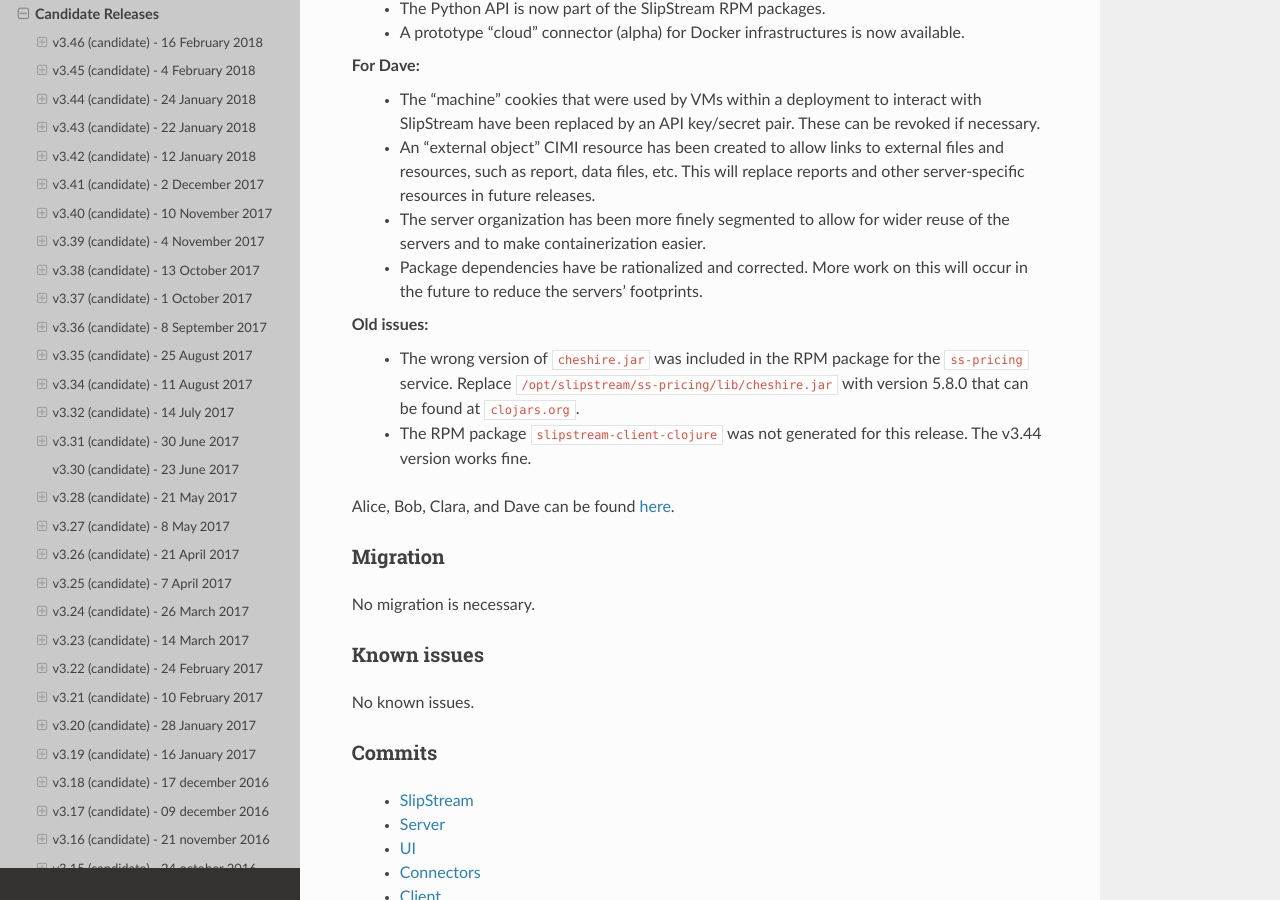
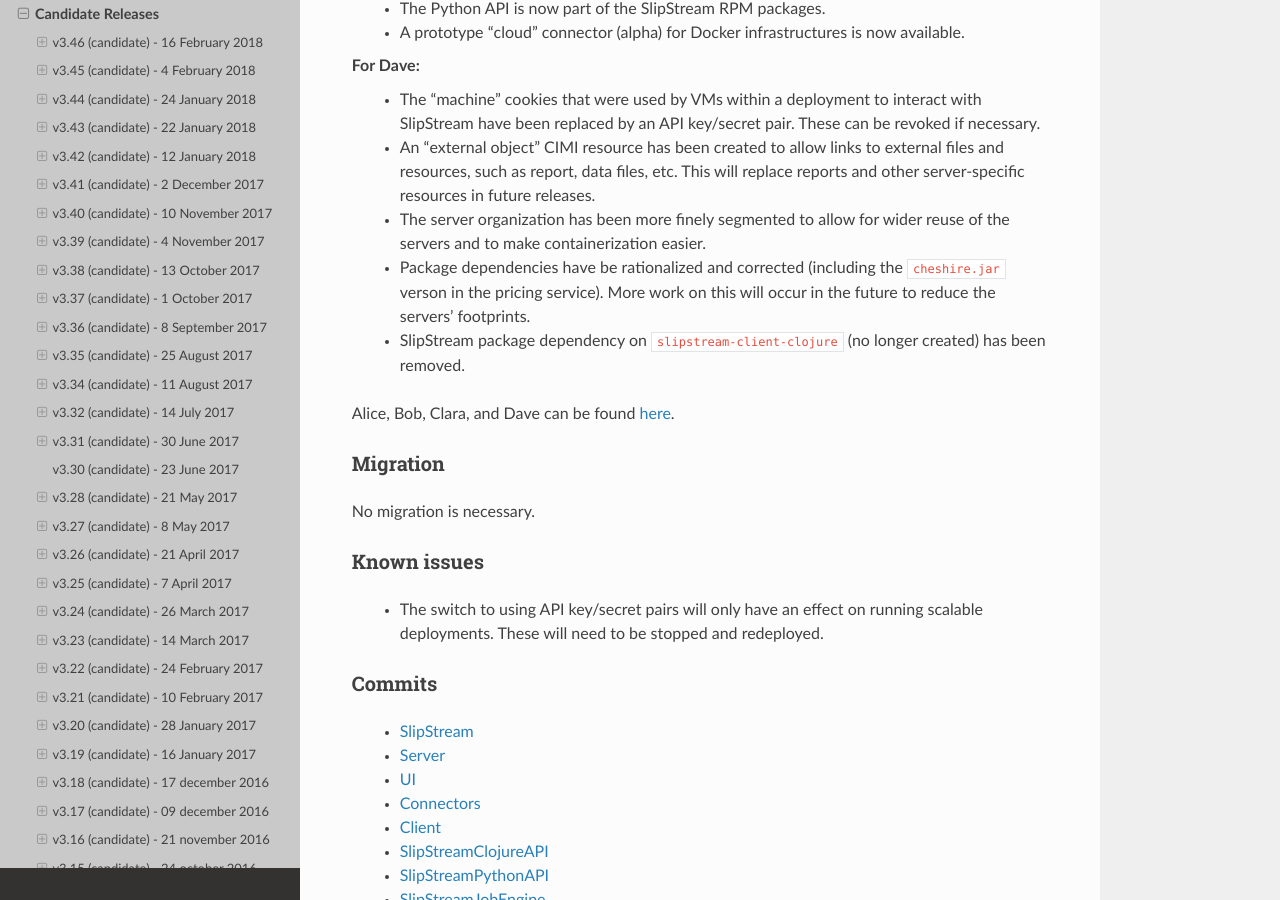
Before and after one commit to slipstream/SlipStreamDocumentation, a Sphinx documentation site: the page built from docs/release_notes/candidate_releases.rst, in a window 1280 px wide and 900 px high, scrolled down 701 px. Built offline with Sphinx 7.4.7 and the Read the Docs theme 2.0.0, drawn with Linux system fonts in a browser that asks for light colours.

Commit message:
final draft of release notes for 3.46

```diff
--- a/docs/release_notes/candidate_releases.rst
+++ b/docs/release_notes/candidate_releases.rst
@@ -43,17 +43,11 @@
    future releases.
  - The server organization has been more finely segmented to allow for
    wider reuse of the servers and to make containerization easier.
- - Package dependencies have be rationalized and corrected. More work
-   on this will occur in the future to reduce the servers' footprints.
-
-Old issues:
- - The wrong version of ``cheshire.jar`` was included in the RPM
-   package for the ``ss-pricing`` service.  Replace
-   ``/opt/slipstream/ss-pricing/lib/cheshire.jar`` with version 5.8.0
-   that can be found at ``clojars.org``.
- - The RPM package ``slipstream-client-clojure`` was not generated for
-   this release. The v3.44 version works fine.
-
+ - Package dependencies have be rationalized and corrected (including
+   the ``cheshire.jar`` verson in the pricing service). More work on
+   this will occur in the future to reduce the servers' footprints.
+ - SlipStream package dependency on ``slipstream-client-clojure`` (no
+   longer created) has been removed.
 
 Alice, Bob, Clara, and Dave can be found
 `here <http://sixsq.com/personae/>`_.
@@ -66,20 +60,22 @@
 Known issues
 ~~~~~~~~~~~~
 
-No known issues.
-
-
-Commits
-~~~~~~~
-
- -  `SlipStream <https://github.com/slipstream/SlipStream/compare/v3.44...v3.45>`__
- -  `Server <https://github.com/slipstream/SlipStreamServer/compare/v3.44...v3.45>`__
- -  `UI <https://github.com/slipstream/SlipStreamUI/compare/v3.44...v3.45>`__
- -  `Connectors <https://github.com/slipstream/SlipStreamConnectors/compare/v3.44...v3.45>`__
- -  `Client <https://github.com/slipstream/SlipStreamClient/compare/v3.44...v3.45>`__
- -  `SlipStreamClojureAPI <https://github.com/slipstream/SlipStreamClojureAPI/compare/v3.44...v3.45>`__
- -  `SlipStreamPythonAPI <https://github.com/slipstream/SlipStreamPythonAPI/compare/v3.44...v3.45>`__
- -  `SlipStreamJobEngine <https://github.com/slipstream/SlipStreamJobEngine/compare/v3.44...v3.45>`__
+ - The switch to using API key/secret pairs will only have an effect
+   on running scalable deployments. These will need to be stopped and
+   redeployed.
+
+
+Commits
+~~~~~~~
+
+ -  `SlipStream <https://github.com/slipstream/SlipStream/compare/v3.45...v3.46>`__
+ -  `Server <https://github.com/slipstream/SlipStreamServer/compare/v3.45...v3.46>`__
+ -  `UI <https://github.com/slipstream/SlipStreamUI/compare/v3.45...v3.46>`__
+ -  `Connectors <https://github.com/slipstream/SlipStreamConnectors/compare/v3.45...v3.46>`__
+ -  `Client <https://github.com/slipstream/SlipStreamClient/compare/v3.45...v3.46>`__
+ -  `SlipStreamClojureAPI <https://github.com/slipstream/SlipStreamClojureAPI/compare/v3.45...v3.46>`__
+ -  `SlipStreamPythonAPI <https://github.com/slipstream/SlipStreamPythonAPI/compare/v3.45...v3.46>`__
+ -  `SlipStreamJobEngine <https://github.com/slipstream/SlipStreamJobEngine/compare/v3.45...v3.46>`__
 
 
 v3.45 (candidate) - 4 February 2018
```
